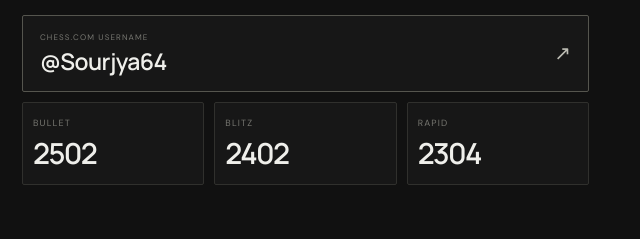
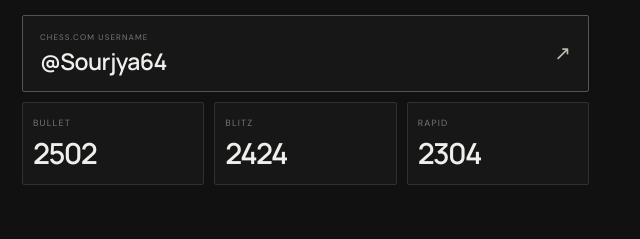
Before and after one commit to Sourjyaa/sourjya, a plain HTML site: page index.html in a window 1280 px wide. Shown: the part 2822-3061 px from the top of the page, 631-1271 px from the left. Drawn offline with Linux system fonts and the light colour scheme.

Commit message:
Update Blitz rating from 2402 to 2424

```diff
--- a/index.html
+++ b/index.html
@@ -143,7 +143,7 @@
             </a>
             <div class="rating-cards three">
               <article class="rating-card"><span class="rating-label">BULLET</span><strong>2502</strong></article>
-              <article class="rating-card"><span class="rating-label">BLITZ</span><strong>2402</strong></article>
+              <article class="rating-card"><span class="rating-label">BLITZ</span><strong>2424</strong></article>
               <article class="rating-card"><span class="rating-label">RAPID</span><strong>2304</strong></article>
             </div>
           </div>
```
